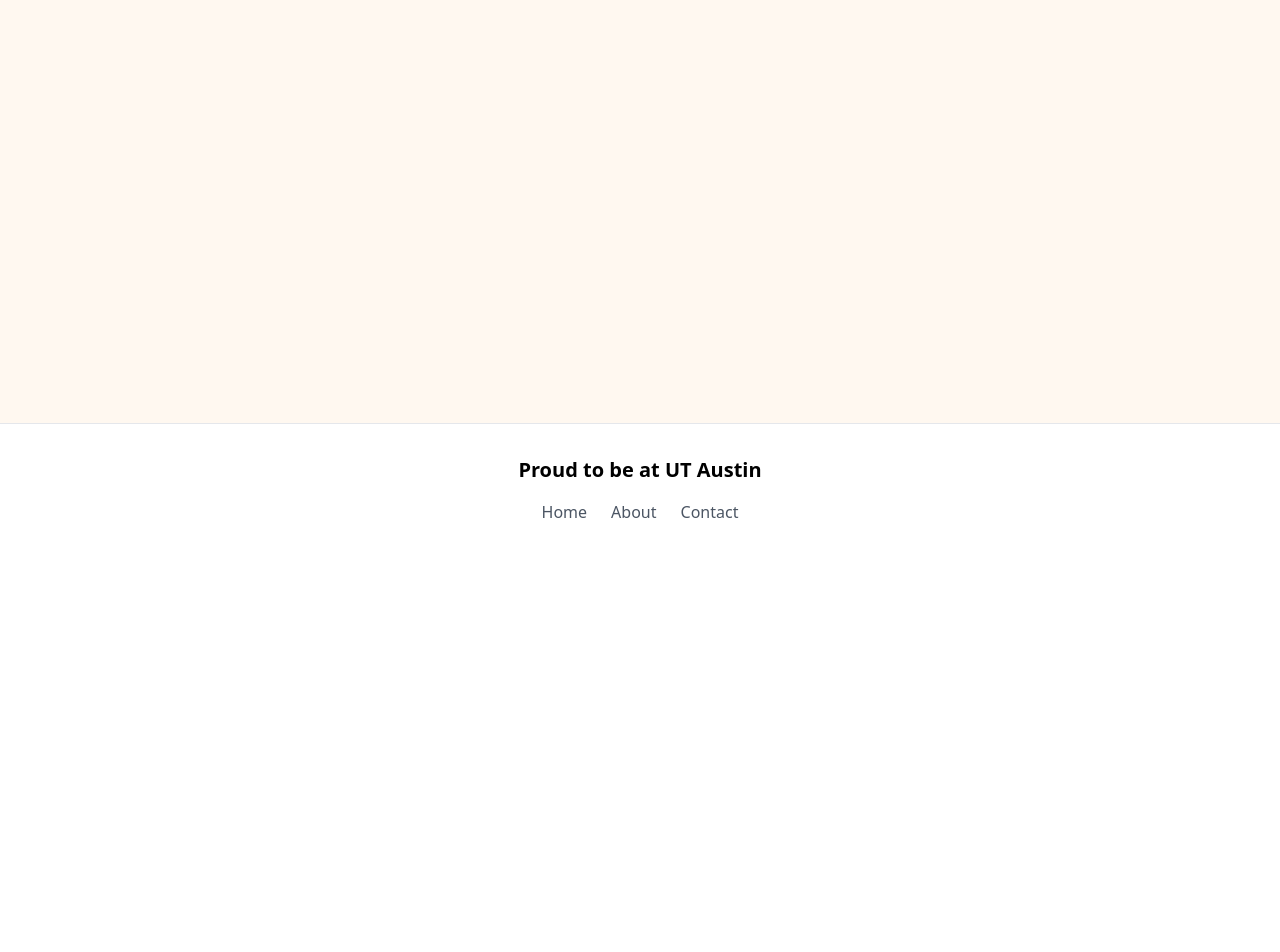
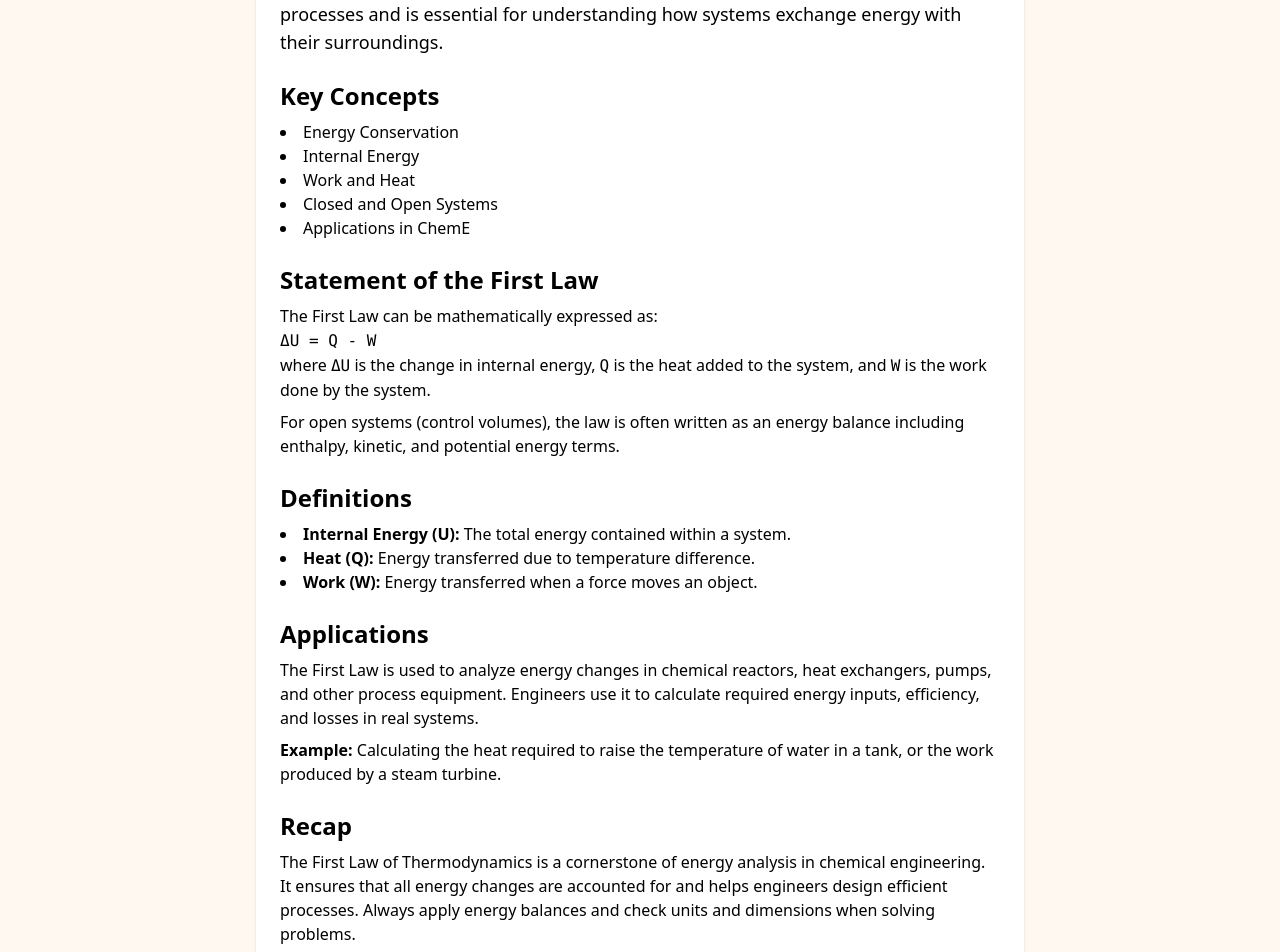
Before and after one commit to cheuab/texas, a React (Vite) app: page /resources/study-materials/firstlaw in a window 1280 px wide. Shown: the part 220-1172 px from the top of the page. Before the commit the page ends 800 px from the top, so only its background shows below. Built offline with nearby package versions, Linux system fonts and the light colour scheme.

Commit message:
first law

```diff
--- a/src/App.tsx
+++ b/src/App.tsx
@@ -14,6 +14,7 @@
 import StudyHome from './resources/studymaterials/StudyHome';
 import Registration from './resources/registration';
 import Textbooks from './resources/Textbooks';
+import FirstLaw from './resources/studymaterials/FirstLaw';
 
 
 // This is your app file that sets up the main structure of your application
@@ -39,6 +40,7 @@
             <Route path="/events" element={<EventsPage />} />
             <Route path="/resources/registration" element={<Registration />} />
             <Route path="/resources/textbooks" element={<Textbooks />} />
+            <Route path="/resources/study-materials/firstlaw" element={<FirstLaw />} />
           </Routes>
         </main>
         <Footer />
--- /dev/null
+++ b/src/resources/studymaterials/FirstLaw.tsx
@@ -0,0 +1,69 @@
+import React from "react";
+
+const FirstLaw: React.FC = () => {
+  return (
+    <div className="max-w-3xl mx-auto p-6 bg-white rounded shadow">
+      {/* Lesson Title */}
+      <h1 className="text-3xl font-bold mb-4">First Law of Thermodynamics</h1>
+
+      {/* Lesson Introduction */}
+      <p className="mb-6 text-lg">
+        The First Law of Thermodynamics is a fundamental principle in chemical engineering and physics. It states that energy cannot be created or destroyed, only transformed from one form to another. This law forms the basis for energy balances in chemical processes and is essential for understanding how systems exchange energy with their surroundings.
+      </p>
+
+      {/* Key Concepts */}
+      <section className="mb-6">
+        <h2 className="text-2xl font-semibold mb-2">Key Concepts</h2>
+        <ul className="list-disc list-inside">
+          <li>Energy Conservation</li>
+          <li>Internal Energy</li>
+          <li>Work and Heat</li>
+          <li>Closed and Open Systems</li>
+          <li>Applications in ChemE</li>
+        </ul>
+      </section>
+
+      <section className="mb-6">
+        <h2 className="text-2xl font-semibold mb-2">Statement of the First Law</h2>
+        <p>
+          The First Law can be mathematically expressed as:
+          <br />
+          <span className="font-mono">ΔU = Q - W</span>
+          <br />
+          where <span className="font-mono">ΔU</span> is the change in internal energy, <span className="font-mono">Q</span> is the heat added to the system, and <span className="font-mono">W</span> is the work done by the system.
+        </p>
+        <p className="mt-2">
+          For open systems (control volumes), the law is often written as an energy balance including enthalpy, kinetic, and potential energy terms.
+        </p>
+      </section>
+
+      <section className="mb-6">
+        <h2 className="text-2xl font-semibold mb-2">Definitions</h2>
+        <ul className="list-disc list-inside">
+          <li><strong>Internal Energy (U):</strong> The total energy contained within a system.</li>
+          <li><strong>Heat (Q):</strong> Energy transferred due to temperature difference.</li>
+          <li><strong>Work (W):</strong> Energy transferred when a force moves an object.</li>
+        </ul>
+      </section>
+
+      <section className="mb-6">
+        <h2 className="text-2xl font-semibold mb-2">Applications</h2>
+        <p>
+          The First Law is used to analyze energy changes in chemical reactors, heat exchangers, pumps, and other process equipment. Engineers use it to calculate required energy inputs, efficiency, and losses in real systems.
+        </p>
+        <p className="mt-2">
+          <strong>Example:</strong> Calculating the heat required to raise the temperature of water in a tank, or the work produced by a steam turbine.
+        </p>
+      </section>
+
+      <section className="mb-6">
+        <h2 className="text-2xl font-semibold mb-2">Recap</h2>
+        <p>
+          The First Law of Thermodynamics is a cornerstone of energy analysis in chemical engineering. It ensures that all energy changes are accounted for and helps engineers design efficient processes. Always apply energy balances and check units and dimensions when solving problems.
+        </p>
+      </section>
+    </div>
+  );
+};
+
+export default FirstLaw;
--- a/src/resources/studymaterials/lessonData.ts
+++ b/src/resources/studymaterials/lessonData.ts
@@ -1,3 +1,6 @@
+import path from "path";
+import { title } from "process";
+
 export const subjects = [
 	{
 		name: "Lower Division ChE",
@@ -146,6 +149,11 @@
 			{
 				name: "ChE 322: Thermodynamics",
 				lessons: [
+					{
+						title: "First law of Thermodynamics",
+						path: "/resources/study-materials/FirstLaw",
+						description: "What is the First Law, reversible processes, and state functions.",
+					},
 				],
 			},
             {
@@ -171,6 +179,10 @@
             {
 				name: "ChE 354: Transport Processes",
 				lessons: [
+					{
+						title: "Dimensional Analysis and Similitude",
+						description: "Learn about dimensionless numbers and Buckingham Pi.",
+					}
 				],
 			},
             {
```
